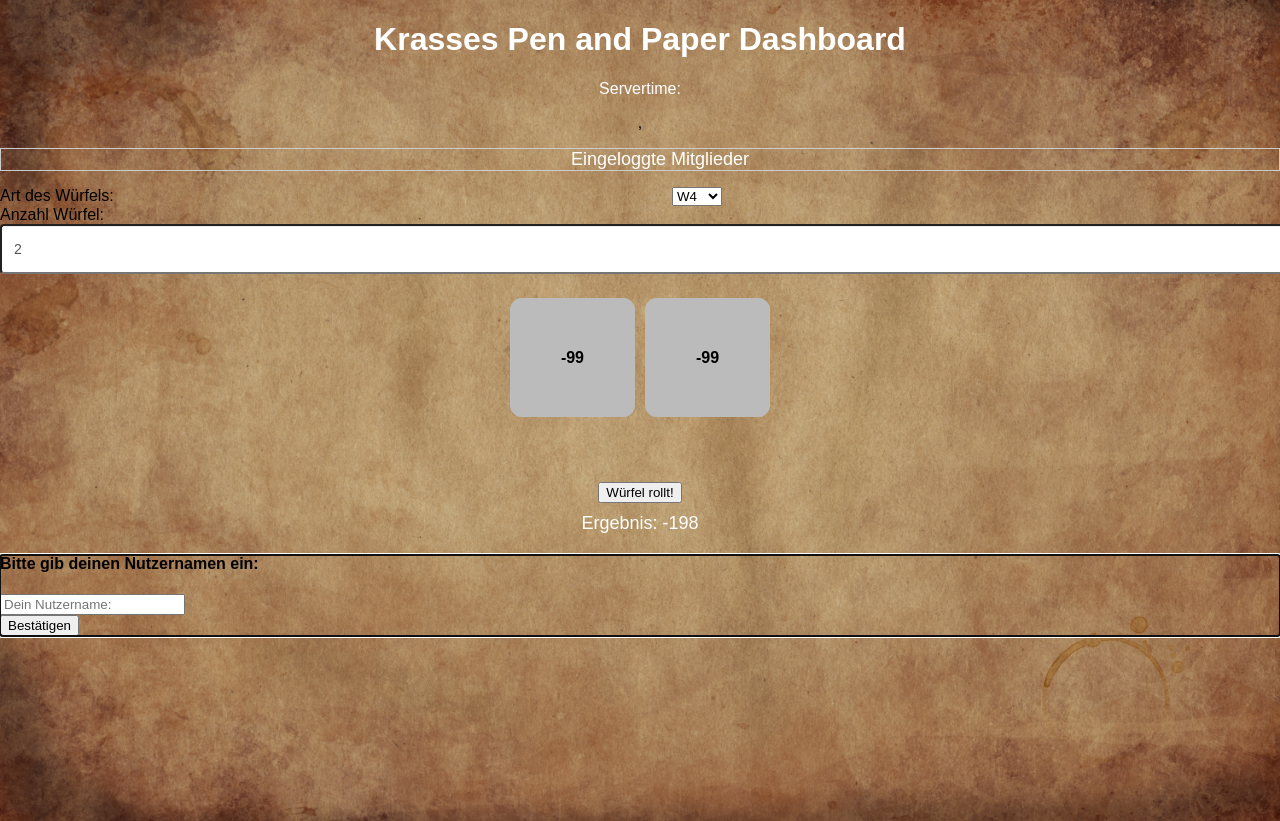
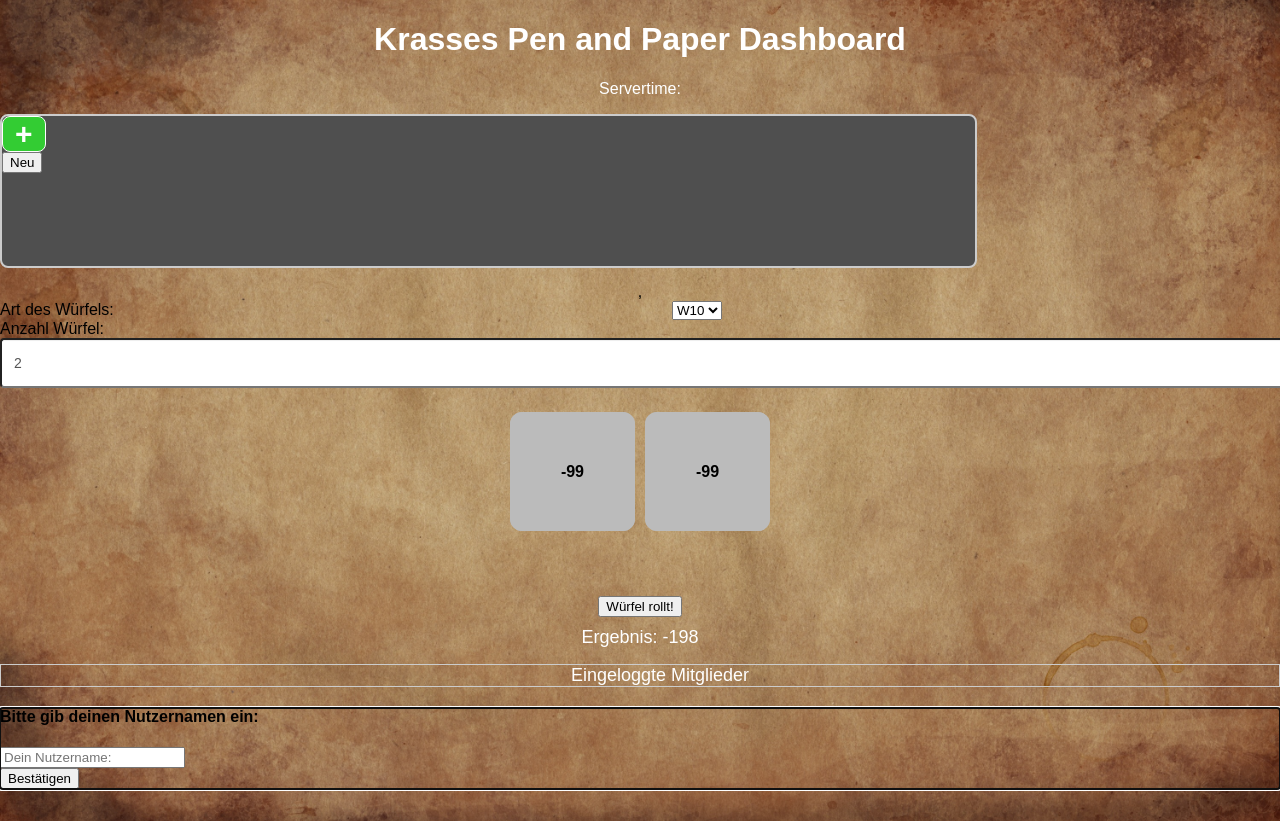
Before and after one commit to GabrielInTheWorld/pandp, a React (Create React App) app in the folder client/: page / in a window 1280 px wide. Shown: the top 821 px of the page. Built offline with nearby package versions, Linux system fonts and the light colour scheme; no server answers; the HTML template or start-up script is replaced by a standard one.

Commit message:
First attempt to upload files

```diff
--- a/client/package.json
+++ b/client/package.json
@@ -9,7 +9,8 @@
     "react-numeric-input": "^2.2.0",
     "react-scripts": "1.0.12",
     "react-tab-panel": "^2.2.7",
-    "socket.io": "^2.0.3"
+    "socket.io": "^2.0.3",
+    "superagent": "^3.6.0"
   },
   "scripts": {
     "start": "react-scripts start",
--- a/client/src/App.js
+++ b/client/src/App.js
@@ -7,6 +7,7 @@ import './App.css';
 
 import Dialog from './components/Dialog'
 import GamerDialog from './components/GamerDialog'
+import CharacterContainer from './components/CharacterContainer'
 import DiceTable from './components/DiceTable'
 import ChatBox from './components/ChatBox'
 // import CloseButton from "react-error-overlay/lib/components/CloseButton";
@@ -222,11 +223,19 @@ class App extends Component {
                     ref="serverTime">Servertime: </p>
 
                 <Grid>
+                    <Row id="topRow">
+                        <Col id="fileComponent" md={9}>
+                            <CharacterContainer/>
+                        </Col>
+                    </Row>
                     <Row>
                         <Col md={3}>
                             <Panel header="Du bist eingeloggt als:">
                                 {this.state.loggedIn}, {this.state.role}
                             </Panel>
+                        </Col>
+                        <Col md={6}>
+                            <DiceTable socket={socket} username={this.state.loggedIn} />
                         </Col>
                     </Row>
                     <Row>
@@ -237,11 +246,11 @@ class App extends Component {
                             </ListGroup>
                         </Col>
                         <Col md={6}>
-                            <DiceTable socket={socket} username={this.state.loggedIn} />
+                            <ChatBox username={this.state.loggedIn} listMembers={this.state.listMembers} members={this.state.amountOfMembers} role={this.state.role} socket={socket} />
                         </Col>
                     </Row>
                     <Row>
-                        <ChatBox username={this.state.loggedIn} listMembers={this.state.listMembers} members={this.state.amountOfMembers} role={this.state.role} socket={socket} />
+
                     </Row>
                 </Grid>
             </div>
--- /dev/null
+++ b/client/src/components/CharacterContainer.jsx
@@ -0,0 +1,63 @@
+import React, {Component} from 'react'
+import superagent from 'superagent'
+
+// import {FieldGroup} from '../Components'
+
+import {Grid, Row, Col, Button} from 'react-bootstrap'
+import '../style/CharacterContainer.css'
+
+
+var filesInput
+export default class CharacterContainer extends Component{
+    state = {
+        fileList: []
+    }
+
+    getFileContainer(){
+
+    }
+
+    handleOnFileUploaded = () => {
+        let formData = new FormData()
+        const files = filesInput.files
+        console.log("files: ", files)
+        for(let key in files){
+            if(files.hasOwnProperty(key) && files[key] instanceof File){
+                formData.append(key, files[key])
+            }
+        }
+        superagent.post('/upload')
+            .send(formData)
+            .end((err, response) => {
+                if(err){
+                    console.log("Something went wrong.")
+                    return
+                }else if(response.ok){
+                    console.log("Everything fine.")
+                }else{
+                    console.log("Anything else: ", response)
+                }
+            })
+    }
+
+    render(){
+        const style = {
+            textAlign: "left"
+        }
+
+        return(
+            <Grid>
+                <Row className="fileContainer">
+                    {this.getFileContainer()}
+                    <div style={style}>
+                        <div style={style}>
+                            <label htmlFor="fileUploadCharacterSheet" id="fileUploader">+</label>
+                            <input type="file" id="fileUploadCharacterSheet" ref={(input) => {filesInput = input}} onChange={() => this.handleOnFileUploaded()} />
+                        </div>
+                        <Button bsStyle="primary">Neu</Button>
+                    </div>
+                </Row>
+            </Grid>
+        )
+    }
+}
--- a/client/src/components/DiceTable.jsx
+++ b/client/src/components/DiceTable.jsx
@@ -105,7 +105,7 @@ export default class DiceTable extends Component{
                     <Col md={3} xs={5}>
                         <FormGroup>
                             <ControlLabel className="alignLeft">Art des Würfels:</ControlLabel>
-                            <FormControl defaultValue="d10" componentClass="select" placeholder="Würfel" onChange={(e) => this.changeKindDice(e)}>
+                            <FormControl defaultValue="W10" componentClass="select" placeholder="Würfel" onChange={(e) => this.changeKindDice(e)}>
                                 <option value="W4">W4</option>
                                 <option value="W6">W6</option>
                                 <option value="W8">W8</option>
--- /dev/null
+++ b/client/src/style/CharacterContainer.css
@@ -0,0 +1,39 @@
+.fileContainer{
+    width: 76%;
+    border: 2px solid #CCCCCC;
+    background-color: #4f4f4f;
+    height: 150px;
+    margin-bottom: 15px;
+    border-radius: 8px;
+}
+
+#fileUploadCharacterSheet{
+    width: 0.1px;
+    height: 0.1px;
+    opacity: 0;
+    overflow: hidden;
+    position: absolute;
+    z-index: -1;
+}
+
+#fileUploader{
+    text-align: center;
+    /*width: 55px;*/
+    border: 1px solid #FFF;
+    padding-left: 12px;
+    padding-right: 12px;
+    -webkit-border-radius: 8px;
+    -moz-border-radius: 8px;
+    border-radius: 8px;
+    /*padding: 0px;*/
+    font-size: 30px;
+    font-weight: 700;
+    color: white;
+    display: inline-block;
+    background-color: #33CC33;
+}
+
+#fileUploader:hover{
+    background-color: #093;
+    cursor: pointer;
+}
--- a/package.json
+++ b/package.json
@@ -11,13 +11,17 @@
   "dependencies": {
     "body-parser": "~1.17.1",
     "bufferutil": "3.0.2",
+    "connect-busboy": "0.0.2",
     "cookie-parser": "~1.4.3",
     "cool-ascii-faces": "1.3.4",
     "cors": "^2.8.4",
     "debug": "~2.6.3",
     "express": "~4.15.2",
+    "formidable": "^1.1.1",
+    "fs": "0.0.1-security",
     "jade": "~1.11.0",
     "morgan": "~1.8.1",
+    "multer": "^1.3.0",
     "password-generate": "^1.1.1",
     "password-generator": "^2.1.0",
     "react": "^15.6.1",
```
Also changed, not shown: 1 other file (tests, documents, lock files or other folders).
